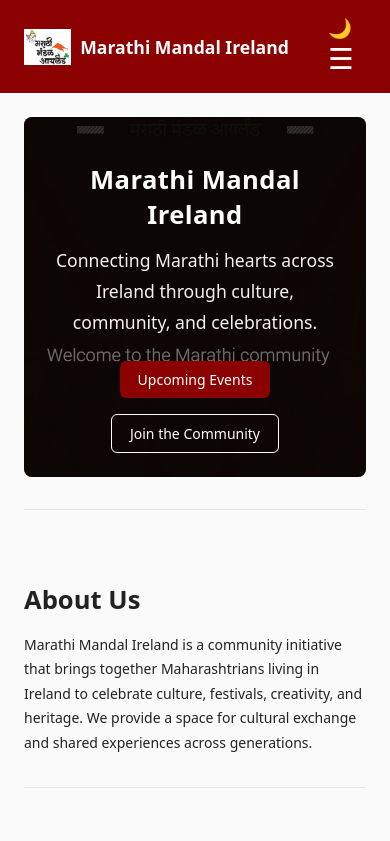
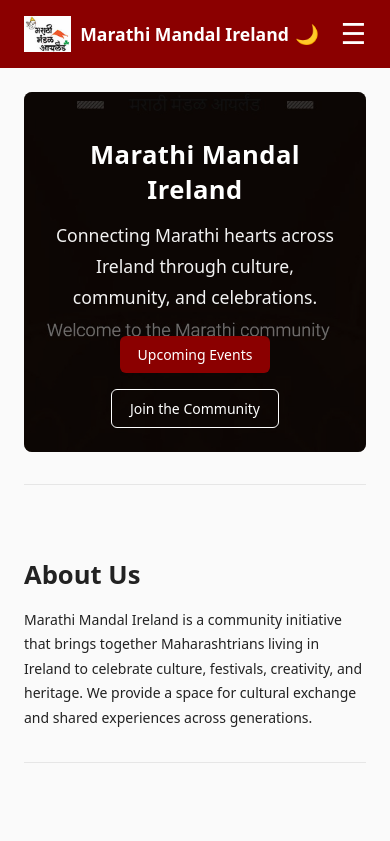
Before and after one commit to vedang2509/MarathiMandalIreland, a React (Vite) app: page / in a window 390 px wide. Shown: the top 841 px of the page. Built offline with nearby package versions, Linux system fonts and the light colour scheme.

Commit message:
Enhance styles for mobile menu and theme toggle
Add mobile menu styles and update theme toggle button comment.

```diff
--- a/src/styles.css
+++ b/src/styles.css
@@ -528,6 +528,12 @@ body {
   justify-content: space-between;
 }
 
+.nav-right {
+  display: flex;
+  align-items: center;
+  gap: 0.6rem;
+}
+
 /* Logo */
 .logo {
   font-weight: 600;
@@ -627,14 +633,31 @@ body {
   opacity: 0.9;
 }
 
-/* Dark mode toggle button */
+/* Dark mode button */
 .theme-toggle {
   background: none;
   border: none;
   font-size: 1.2rem;
   cursor: pointer;
   color: white;
-  margin-right: 0.5rem;
+}
+
+/* Mobile menu */
+@media (max-width: 768px) {
+  .nav-links {
+    position: absolute;
+    top: 100%;
+    right: 0;
+    background: #8b0000;
+    width: 100%;
+    display: none;
+    flex-direction: column;
+    padding: 1rem;
+  }
+
+  .nav-links.open {
+    display: flex;
+  }
 }
 
 /* ================================
```
